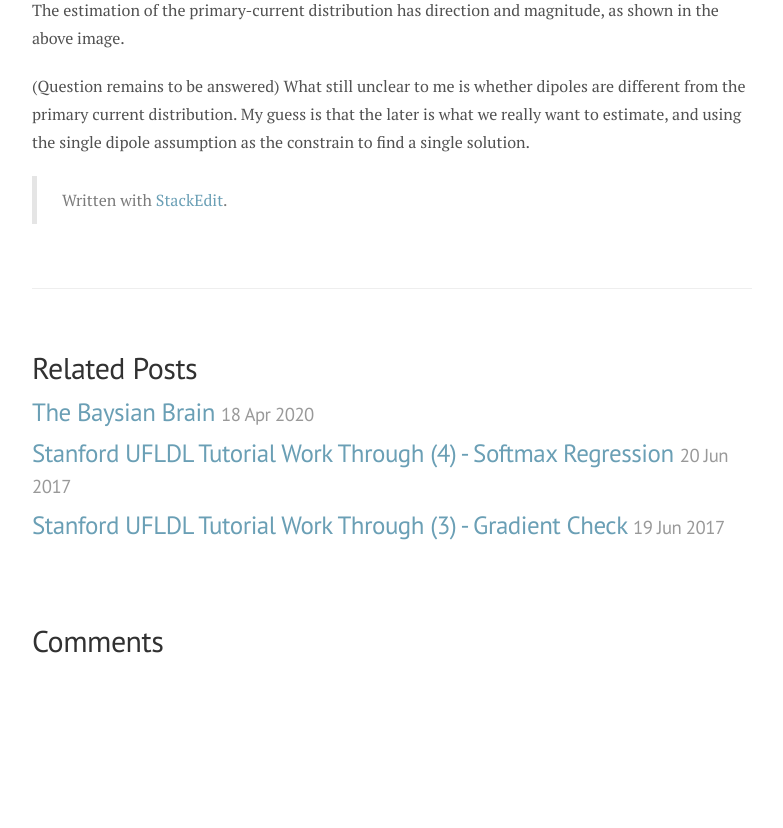
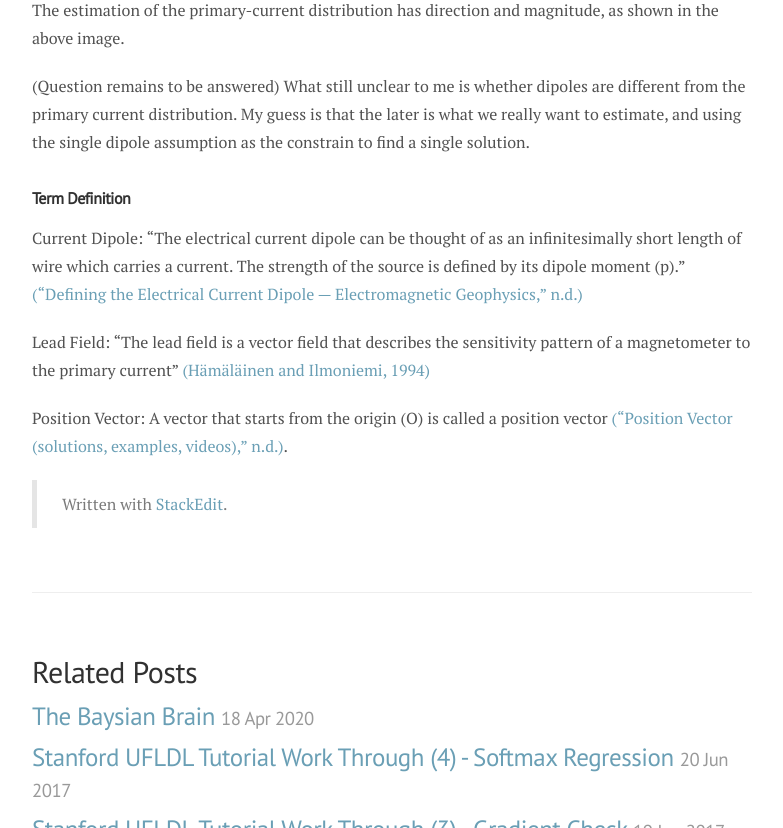
Before and after one commit to andylikescodes/andylikescodes.github.io, a Jekyll site: the page built from _posts/2020-04-19-Minimum-Norm-Estimates.md, in a window 1280 px wide and 900 px high, scrolled down 1288 px, cut to the strip 72-900 px from the top of the window. Shown: the whole strip, without its empty margins (248-1031 px from the left). Built offline with Jekyll 4.4.1, drawn with Linux system fonts in a browser that asks for light colours; nearby versions of some CDN libraries; comment, search, counter and statistics services are not loaded; before the commit the page ends 2029 px from its top, so only the background shows below that.

Commit message:
_posts/2020-04-19-Minimum-Norm-Estimates.md updated from https://stackedit.io/

```diff
--- a/_posts/2020-04-19-Minimum-Norm-Estimates.md
+++ b/_posts/2020-04-19-Minimum-Norm-Estimates.md
@@ -24,9 +24,18 @@ The estimation of the primary-current distribution has direction and magnitude,
 
 (Question remains to be answered) What still unclear to me is whether dipoles are different from the primary current distribution. My guess is that the later is what we really want to estimate, and using the single dipole assumption as the constrain to find a single solution.
 
+### Term Definition
+
+Current Dipole: “The electrical current dipole can be thought of as an infinitesimally short length of wire which carries a current. The strength of the source is defined by its dipole moment (p).” [(“Defining the Electrical Current Dipole — Electromagnetic Geophysics,” n.d.)](https://www.zotero.org/google-docs/?cRwnor)
+
+Lead Field: “The lead field is a vector field that describes the sensitivity pattern of a magnetometer to the primary current” [(Hämäläinen and Ilmoniemi, 1994)](https://www.zotero.org/google-docs/?HDB2Bl)
+
+Position Vector: A vector that starts from the origin (O) is called a position vector [(“Position Vector (solutions, examples, videos),” n.d.)](https://www.zotero.org/google-docs/?L3F8dd).
+
+
 > Written with [StackEdit](https://stackedit.io/).
 <!--stackedit_data:
-eyJoaXN0b3J5IjpbMTUzNDkzMTc5MywtMjA5NzM4NTUzOCw3Nj
+eyJoaXN0b3J5IjpbMTY4OTcyOTAwNiwtMjA5NzM4NTUzOCw3Nj
 M5ODM3MjIsMzY3MDE4NTA4LDEwNDQ0ODg5ODEsMzA4MTQyODk0
 LC0xODAyNDI3NTM5LDE2MTkwNDEyOTVdfQ==
 -->
```
